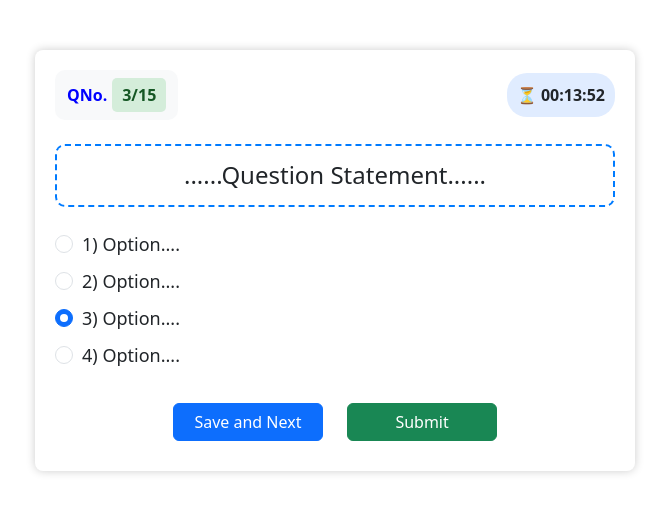
After one commit to 23f3001252/quiz-master-v1, a Flask app: page /user/quiz_question in a window 1280 px wide. The commit adds this page. Shown: the top 513 px of the page, without its empty margins (305-974 px from the left). Run offline with Flask 3, Linux system fonts and the light colour scheme.

```diff
--- a/app.py
+++ b/app.py
@@ -1,62 +1,21 @@
 from flask import Flask, render_template, request, redirect, url_for, session
-from flask_sqlalchemy import SQLAlchemy
-#from models import db, User
 
+from application.models import *
 
-app = Flask(__name__)
-app.config['SQLALCHEMY_DATABASE_URI'] = 'sqlite:///quiz_master.sqlite3'
-app.config['SQLALCHEMY_TRACK_MODIFICATIONS'] = False
+app = None
 
-db = SQLAlchemy(app)
+def create_app():
+    app = Flask(__name__)
+    app.debug = True
+    app.config['SQLALCHEMY_DATABASE_URI'] = 'sqlite:///quiz_master.sqlite3'
+    app.config['SQLALCHEMY_TRACK_MODIFICATIONS'] = False
+    app.config['SECRET_KEY'] = 'adsfdf24247vf_343jwowqqe'
+    db.init_app(app)
+    app.app_context().push()
+    return app
 
-#db.init_app(app)
-with app.app_context():
-    db.create_all()
-
-@app.route("/")
-def index():
-    return render_template("index.html")
-
-@app.route("/login")
-def login():
-    return render_template("login.html")
-
-@app.route("/register")
-def register():
-    return render_template("register.html")
-
-@app.route("/admin")
-def admin_dash():
-    return render_template("/admin/admin_dash.html")
-
-@app.route("/admin/add_chapter")
-def add_chapter():
-    return render_template("/admin/add_chapter.html")
-
-@app.route("/admin/add_subject")
-def add_subject():
-    return render_template("/admin/add_subject.html")
-
-@app.route("/admin/quiz_management")
-def quiz_management():
-    return render_template("/admin/quiz_mng.html")
-
-@app.route("/admin/quiz_management/add_question")
-def add_question():
-    return render_template("/admin/add_question.html")
-
-@app.route("/admin/quiz_management/add_quiz")
-def add_quiz():
-    return render_template("/admin/add_quiz.html")
-
-@app.route("/admin/quiz_management/summary")
-def quiz_summary():
-    return render_template("/admin/admin_summary.html")
-
-#### User activities.
-@app.route("/user")
-def user_dash():
-    return render_template("/user/user_dash.html")
+app = create_app()
+from application.controllers import *
 
 
 
--- a/static/login.css
+++ b/static/login.css
@@ -10,6 +10,7 @@ body {
 .display-1{
     margin-top: 0px;
     font-size: 50px;
+    color: #146ed5;
 }
 /* Center the form */
 .container {
@@ -20,7 +21,7 @@ body {
     margin-top: 5vh;
     justify-items: center;
     text-align: justify;
-    background-color: silver;
+    background-color: whitesmoke;
 
 }
 
--- /dev/null
+++ b/static/quiz_score.css
@@ -0,0 +1,75 @@
+/* Table Styling */
+.table {
+    background: rgb(198, 207, 194);
+    border-radius: 1rem;
+    padding: 5rem;
+    text-align: center;
+    justify-content: center;
+    box-shadow: 0px 0px 10px rgba(0, 0, 0, 0.1);
+}
+
+/* Pagination Link */
+.text-primary {
+    font-weight: bold;
+    font-size: 18px;
+}
+
+/* Center Quiz Box */
+.quiz-container {
+    background-color: white;
+    max-width: 600px;
+    margin: 50px auto;
+    padding: 20px;
+    border-radius: 8px;
+    box-shadow: 0px 0px 10px rgba(0, 0, 0, 0.2);
+}
+
+/* Question Number */
+.question-number {
+    display: flex;
+    align-items: center;
+    background-color: #f8f9fa;
+    padding: 8px 12px;
+    border-radius: 10px;
+    font-weight: bold;
+}
+
+.q-label {
+    color: blue;
+    margin-right: 5px;
+}
+
+.q-value {
+    background-color: #d4edda;
+    color: #155724;
+    padding: 5px 10px;
+    border-radius: 5px;
+}
+
+/* Timer */
+.timer {
+    background-color: #e0ecff;
+    padding: 10px;
+    border-radius: 20px;
+    font-weight: bold;
+}
+
+/* Question Statement */
+.question-statement h4 {
+    border: 2px dashed #007bff;
+    padding: 15px;
+    border-radius: 10px;
+}
+
+/* Options */
+.form-check {
+    font-size: 18px;
+    margin-bottom: 10px;
+}
+
+/* Buttons */
+.button-container button {
+    width: 150px;
+    margin: 10px;
+    font-size: 16px;
+}
--- a/static/register.css
+++ b/static/register.css
@@ -9,6 +9,7 @@ body {
 .display-1{
     margin-top: 0px;
     font-size: 50px;
+    color: #146ed5;
 }
 /* Center the form */
 .container {
@@ -19,7 +20,7 @@ body {
     margin-top: 5vh;
     justify-items: center;
     text-align: justify;
-    background-color: silver;
+    background-color: whitesmoke;
 
 }
 
--- a/static/user_dash.css
+++ b/static/user_dash.css
@@ -22,6 +22,7 @@ h3 {
     margin-bottom: 20px;
 }
 h2 {
+    margin-top: 1rem;
     text-align: center;
     color: white;
     background-color: rgb(116, 222, 116);
--- a/templates/index.html
+++ b/templates/index.html
@@ -4,7 +4,7 @@
 <head>
     <meta charset="UTF-8">
     <meta name="viewport" content="width=device-width, initial-scale=1.0">
-    <title>User Dashboard</title>
+    <title>Home page</title>
     <link rel="stylesheet" href="https://cdn.jsdelivr.net/npm/bootstrap@5.3.0/dist/css/bootstrap.min.css">
     <link rel="stylesheet" href="/static/user_dash.css">
 
--- a/templates/login.html
+++ b/templates/login.html
@@ -4,7 +4,7 @@
 <head>
     <meta charset="UTF-8">
     <meta name="viewport" content="width=device-width, initial-scale=1.0">
-    <title>User Dashboard</title>
+    <title>Login page</title>
     <link rel="stylesheet" href="https://cdn.jsdelivr.net/npm/bootstrap@5.3.0/dist/css/bootstrap.min.css">
 
     <link rel="stylesheet" href="/static/login.css">
@@ -13,7 +13,7 @@
 <body>
     <div class="container">
         <h1 class="display-1">Login</h1>
-        <form action="" class="form" method="post">
+        <form action="{{ url_for('login') }}" class="form" method="post">
             <div class="form-group">
                 <label for="username" class="form-label">Username</label>
                 <input type="text" id="input1" name="username" required class="form-control">
--- a/templates/navbar.html
+++ b/templates/navbar.html
@@ -14,10 +14,10 @@
                     <a class="nav-link" href="{{ url_for('quiz_management') }}">Quiz</a>
                 </li>
                 <li class="nav-item">
-                    <a class="nav-link" href="{{ url_for('quiz_summary') }}">Summary</a>
+                    <a class="nav-link" href="{{ url_for('admin_quiz_summary') }}">Summary</a>
                 </li>
                 <li class="nav-item">
-                    <a class="nav-link" href="{{ url_for('index') }}">Logout</a>
+                    <a class="nav-link" href="{{ url_for('login') }}">Logout</a>
                 </li>
             </ul>
             <form class="d-flex" role="search">
--- a/templates/register.html
+++ b/templates/register.html
@@ -4,7 +4,7 @@
 <head>
     <meta charset="UTF-8">
     <meta name="viewport" content="width=device-width, initial-scale=1.0">
-    <title>User Dashboard</title>
+    <title>Register page</title>
     <link rel="stylesheet" href="https://cdn.jsdelivr.net/npm/bootstrap@5.3.0/dist/css/bootstrap.min.css">
 
     <link rel="stylesheet" href="/static/register.css">
@@ -14,7 +14,7 @@
 
     <div class="container">
         <h1 class="display-1">Register</h1>
-        <form action="" class="form" method="post">
+        <form action="{{ url_for('register') }}" class="form" method="post">
             <div class="form-group">
                 <label for="name" class="form-label">Name</label>
                 <input type="text" name="name" class="form-control">
--- /dev/null
+++ b/templates/user/start_quiz.html
@@ -0,0 +1,63 @@
+<!DOCTYPE html>
+<html lang="en">
+
+<head>
+    <meta charset="UTF-8">
+    <meta name="viewport" content="width=device-width, initial-scale=1.0">
+    <title>Quiz Question</title>
+    <link href="https://cdn.jsdelivr.net/npm/bootstrap@5.3.0/dist/css/bootstrap.min.css" rel="stylesheet">
+    <link rel="stylesheet" href="/static/quiz_score.css">
+</head>
+
+<body>
+
+    <div class="container quiz-container">
+        <!-- Question Number & Timer -->
+        <div class="d-flex justify-content-between align-items-center">
+            <div class="question-number">
+                <span class="q-label">QNo.</span>
+                <span class="q-value">3/15</span>
+            </div>
+            <div class="timer">
+                <span>⏳ 00:13:52</span>
+            </div>
+        </div>
+
+        <!-- Question Statement -->
+        <div class="question-statement text-center mt-4">
+            <h4>......Question Statement......</h4>
+        </div>
+
+        <!-- Options -->
+        <div class="options-container mt-4">
+            <div class="form-check">
+                <input class="form-check-input" type="radio" name="option" id="option1">
+                <label class="form-check-label" for="option1">1) Option....</label>
+            </div>
+            <div class="form-check">
+                <input class="form-check-input" type="radio" name="option" id="option2">
+                <label class="form-check-label" for="option2">2) Option....</label>
+            </div>
+            <div class="form-check">
+                <input class="form-check-input" type="radio" name="option" id="option3" checked>
+                <label class="form-check-label" for="option3">3) Option....</label>
+            </div>
+            <div class="form-check">
+                <input class="form-check-input" type="radio" name="option" id="option4">
+                <label class="form-check-label" for="option4">4) Option....</label>
+            </div>
+        </div>
+
+        <!-- Buttons -->
+        <div class="button-container text-center mt-4">
+            <button class="btn btn-primary">Save and Next</button>
+            <button class="btn btn-success">Submit</button>
+        </div>
+    </div>
+
+    <!-- Bootstrap JS -->
+    <script src="https://cdn.jsdelivr.net/npm/bootstrap@5.3.0/dist/js/bootstrap.bundle.min.js"></script>
+
+</body>
+
+</html>
```
Also changed, not shown: application/controllers.py (added, +115 -0 lines), application/models.py (renamed from models.py, +15 -15 lines), model.py (added, +84 -0 lines), static/view_quiz.css (added, +35 -0 lines), templates/admin/admin_dash.html (+4 -4 lines), templates/user/navbar2.html (+4 -4 lines), templates/user/quiz_score.html (added, +56 -0 lines), templates/user/user_dash.html (+7 -7 lines), templates/user/user_summary.html (added, +15 -0 lines), templates/user/view_quiz.html (added, +61 -0 lines).
